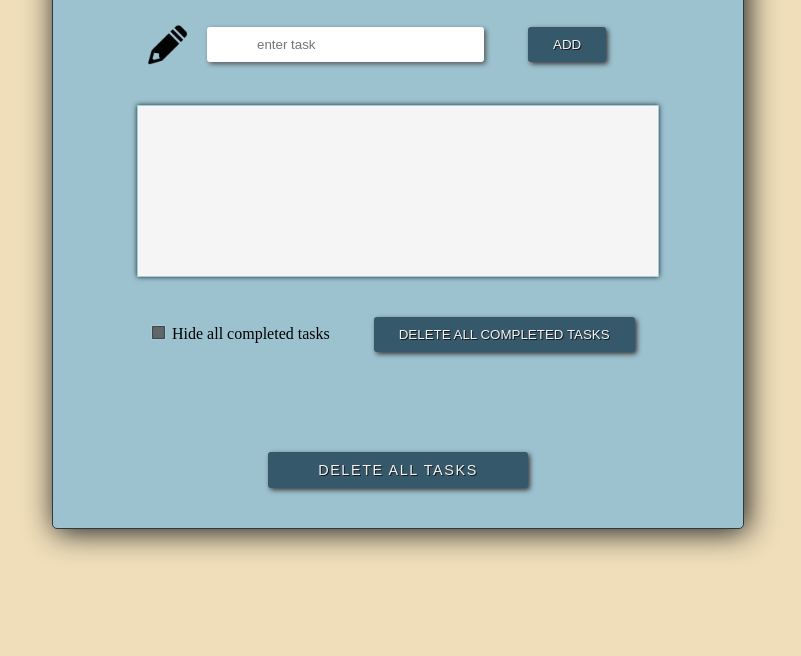
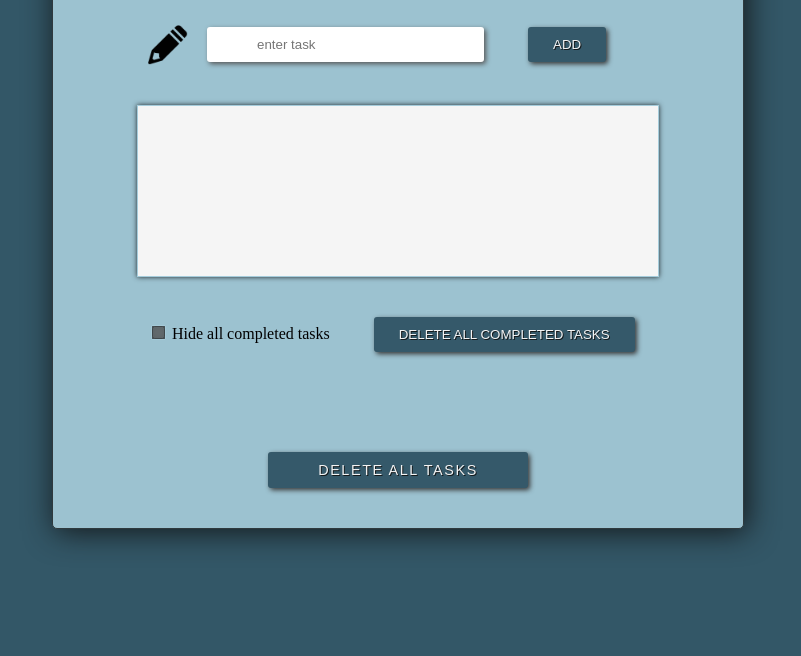
Before and after one commit to OlgaKutovaya/task-list-jQuery, a plain HTML site: page index.html in a window 1280 px wide. Shown: the part 144-800 px from the top of the page, without its empty margins (242-1043 px from the left). Drawn offline with nearby package versions, Linux system fonts and the light colour scheme.

Commit message:
change styles

```diff
--- a/style.css
+++ b/style.css
@@ -1,5 +1,5 @@
 body {
-    background: #f0deba;
+    background: #335767;
 }
 
 .wrapper {
```
